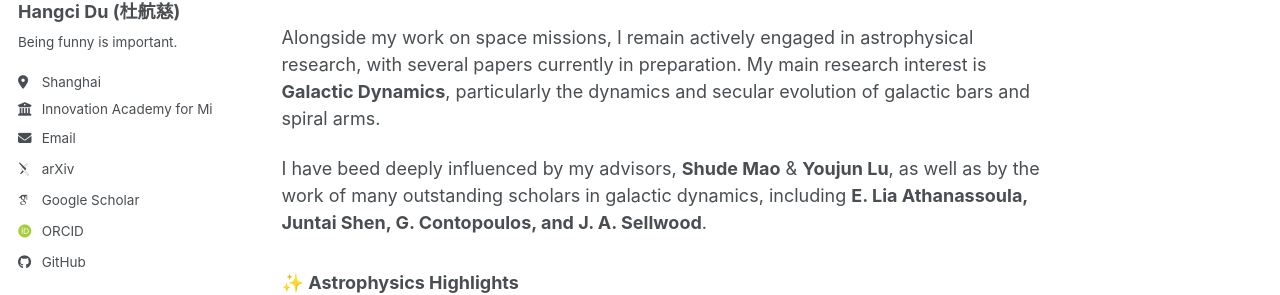
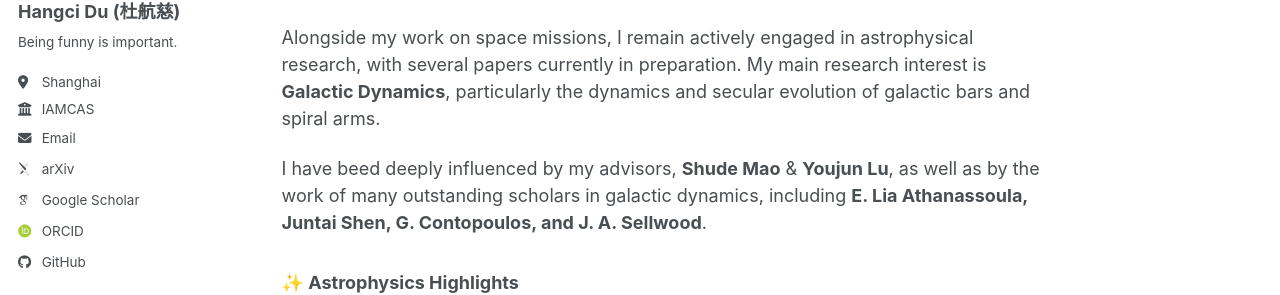
Before and after one commit to hangcidu/hangcidu.github.io, a Jekyll site: the page built from _pages/about.md, in a window 1280 px wide. Shown: the part 301-596 px from the top of the page. Built offline with Jekyll 4.4.1, drawn with Linux system fonts in a browser that asks for light colours; some web fonts are replaced; a script bundle is joined from its source files by our own code; library files that are not in the unit come from our copies.

Commit message:
Update _config.yml

```diff
--- a/_config.yml
+++ b/_config.yml
@@ -28,7 +28,7 @@ author:
   pronouns         : # example: "she/her"
   bio              : "Being funny is important."
   location         : "Shanghai"
-  employer         : "Innovation Academy for Microsatellites, CAS"
+  employer         : "IAMCAS"
   uri              : # URL
   email            : "hcdu@nao.cas.cn"
 
```
